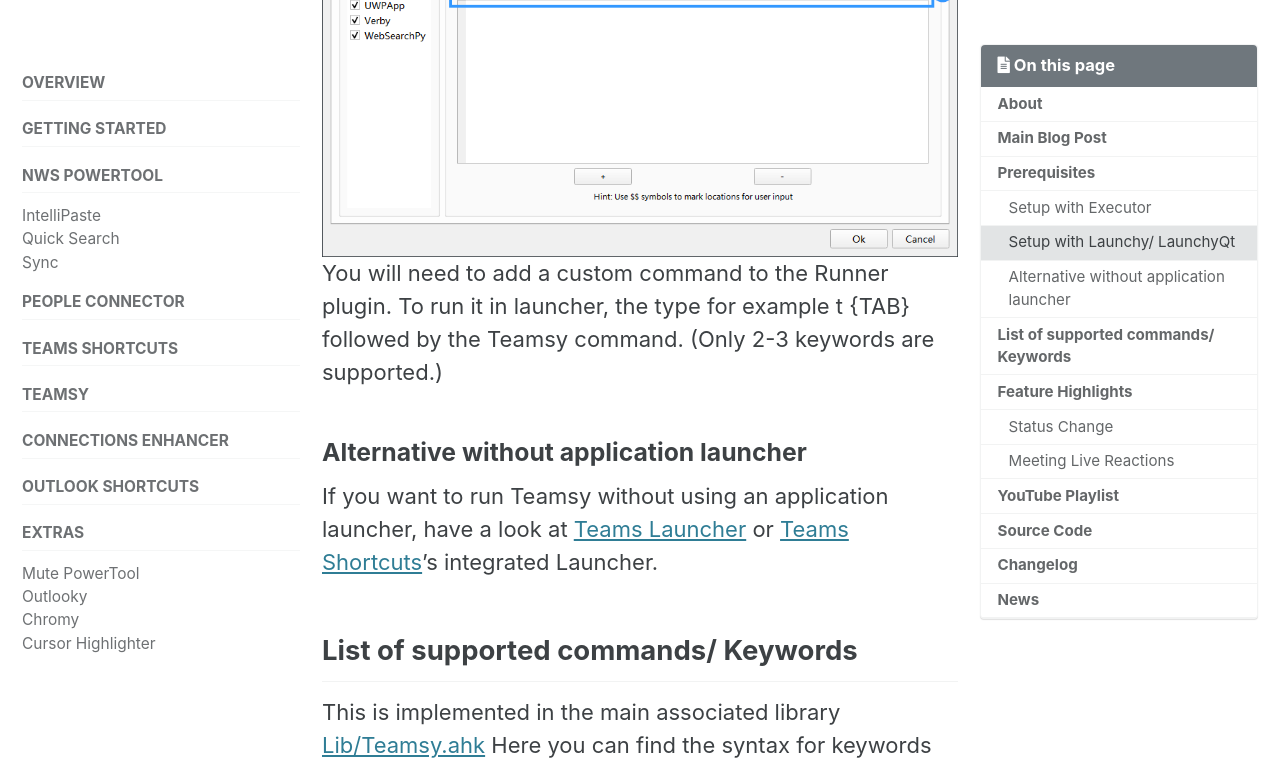
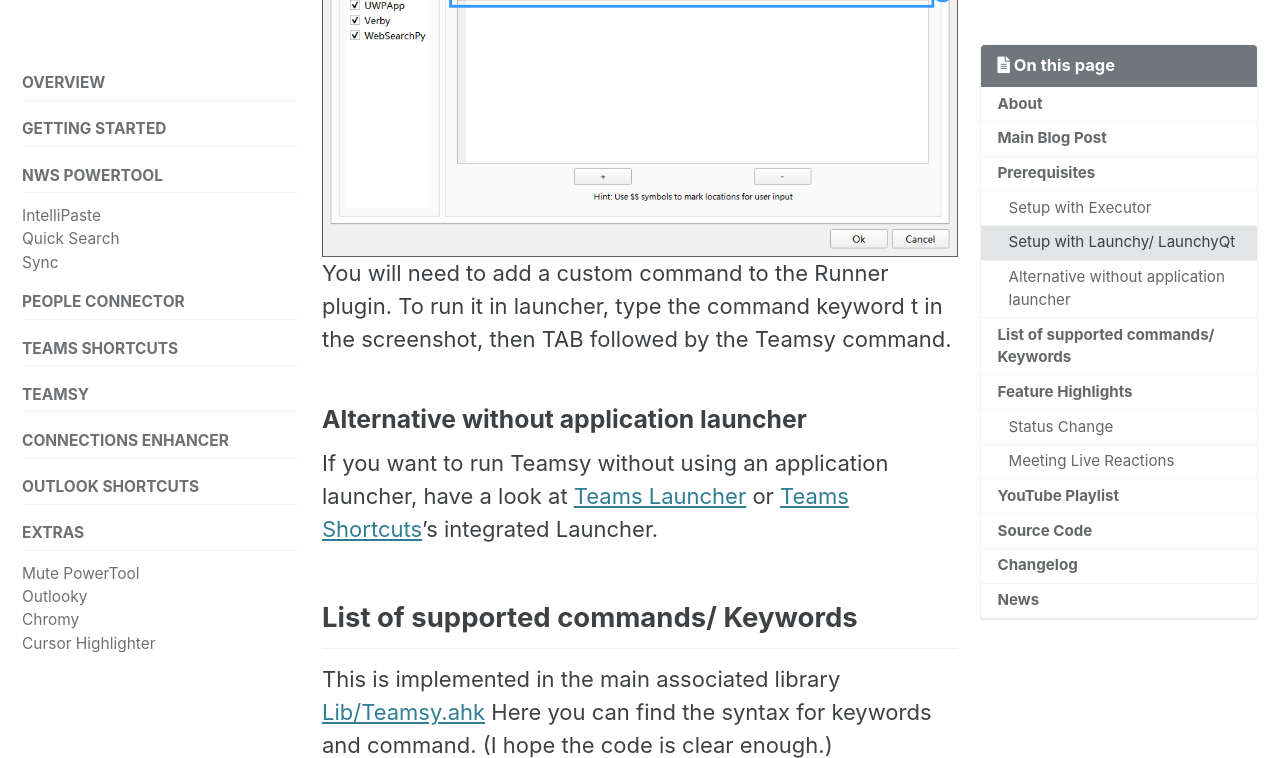
Before and after one commit to tdalon/ahk, a Jekyll site: the page built from docs/_pages/Teamsy.md, in a window 1280 px wide and 900 px high, scrolled down 3167 px, cut to the strip 0-758 px from the top of the window. Built offline with Jekyll 4.4.1, drawn with Linux system fonts in a browser that asks for light colours; cached includes are drawn as plain includes; comment, search, counter and statistics services are not loaded.

Commit message:
Teamsy generic handling of arg numbers for Launchy

```diff
--- a/docs/_pages/Teamsy.md
+++ b/docs/_pages/Teamsy.md
@@ -55,7 +55,7 @@ Thanks to this, the working configuration in Launchy looks like:
 <div style="text-align:center"><img src="/ahk/assets/images/Launchy_Teamsy_Setup.png" alt="Teamsy Launchy Setup"></div>
 
 You will need to add a custom command to the Runner plugin.
-To run it in launcher, the type for example t {TAB} followed by the Teamsy command. (Only 2-3 keywords are supported.)
+To run it in launcher, type the command keyword t in the screenshot, then TAB followed by the Teamsy command.
 
 
 ### Alternative without application launcher
```
Also changed, not shown: 1 other file.
